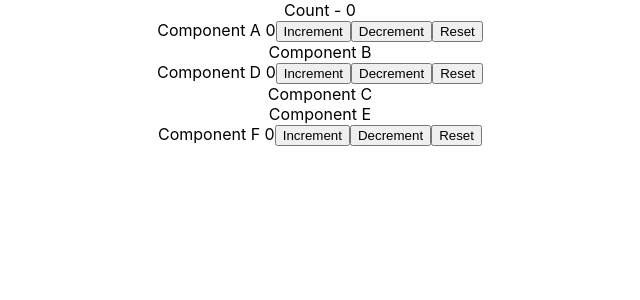
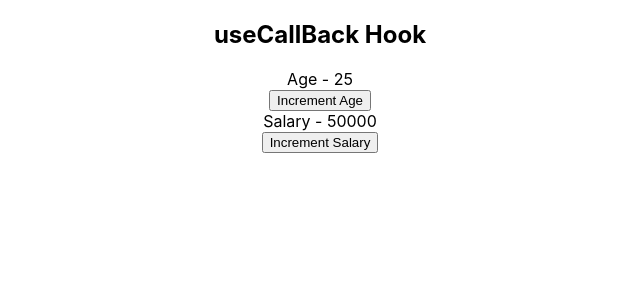
Before and after one commit to edwinisnow/react-hooks, a React (Create React App) app in the folder react-hooks/: page / in a window 1280 px wide. Shown: the top 300 px of the page, without its empty margins (320-960 px from the left). Built offline with nearby package versions, Linux system fonts and the light colour scheme.

Commit message:
useCallback

```diff
--- a/react-hooks/src/App.js
+++ b/react-hooks/src/App.js
@@ -21,6 +21,7 @@
 import ComponentA1 from './components/ComponentA1';
 import ComponentB1 from './components/ComponentB1';
 import ComponentC1 from './components/ComponentC1';
+import ParentComponent from './components/ParentComponent';
 
 export const UserContext = React.createContext();
 export const CountContext = React.createContext()
@@ -39,15 +40,10 @@
 }
 
 function App() {
-  const [count, dispatch] = useReducer(reducer, initialState)
+
   return (
     <div className="App">
-      <CountContext.Provider value={{ countState: count, countDispatch: dispatch }}>
-        Count - {count}
-        <ComponentA1 />
-        <ComponentB1 />
-        <ComponentC1 />
-      </CountContext.Provider>
+      <ParentComponent />
     </div >
   );
 }
--- /dev/null
+++ b/react-hooks/src/components/Button.js
@@ -0,0 +1,12 @@
+import React from 'react'
+
+function Button({ handleClick, children }) {
+    console.log('Rendering Button')
+    return (
+        <div>
+            <button onClick={handleClick}>{children}</button>
+        </div>
+    )
+}
+
+export default React.memo(Button)
--- /dev/null
+++ b/react-hooks/src/components/Count.js
@@ -0,0 +1,12 @@
+import React from 'react'
+
+function Count({ text, count }) {
+    console.log(`Rendering text ${text}`)
+    return (
+        <div>
+            {text} - {count}
+        </div>
+    )
+}
+
+export default React.memo(Count)
--- /dev/null
+++ b/react-hooks/src/components/ParentComponent.js
@@ -0,0 +1,24 @@
+import React, { useState, useCallback } from 'react'
+import Title from './Title';
+import Button from './Button';
+import Count from './Count';
+
+function ParentComponent() {
+    const [age, setAge] = useState(25)
+    const [salary, setSalary] = useState(50000)
+    const incrementAge = useCallback(() => { setAge(age + 1) }, [age])
+    const incrementSalary = useCallback(() => { setSalary(salary + 1000) }, [salary])
+
+    return (
+        <div>
+            <Title />
+            <Count text="Age" count={age} />
+            <Button handleClick={incrementAge}>Increment Age</Button>
+            <Count text="Salary" count={salary} />
+            <Button handleClick={incrementSalary}>Increment Salary</Button>
+
+        </div>
+    )
+}
+
+export default ParentComponent
--- /dev/null
+++ b/react-hooks/src/components/Title.js
@@ -0,0 +1,12 @@
+import React from 'react'
+
+function Title() {
+    console.log('Rendering Title')
+    return (
+        <div>
+            <h2>useCallBack Hook</h2>
+        </div>
+    )
+}
+
+export default React.memo(Title)
```
